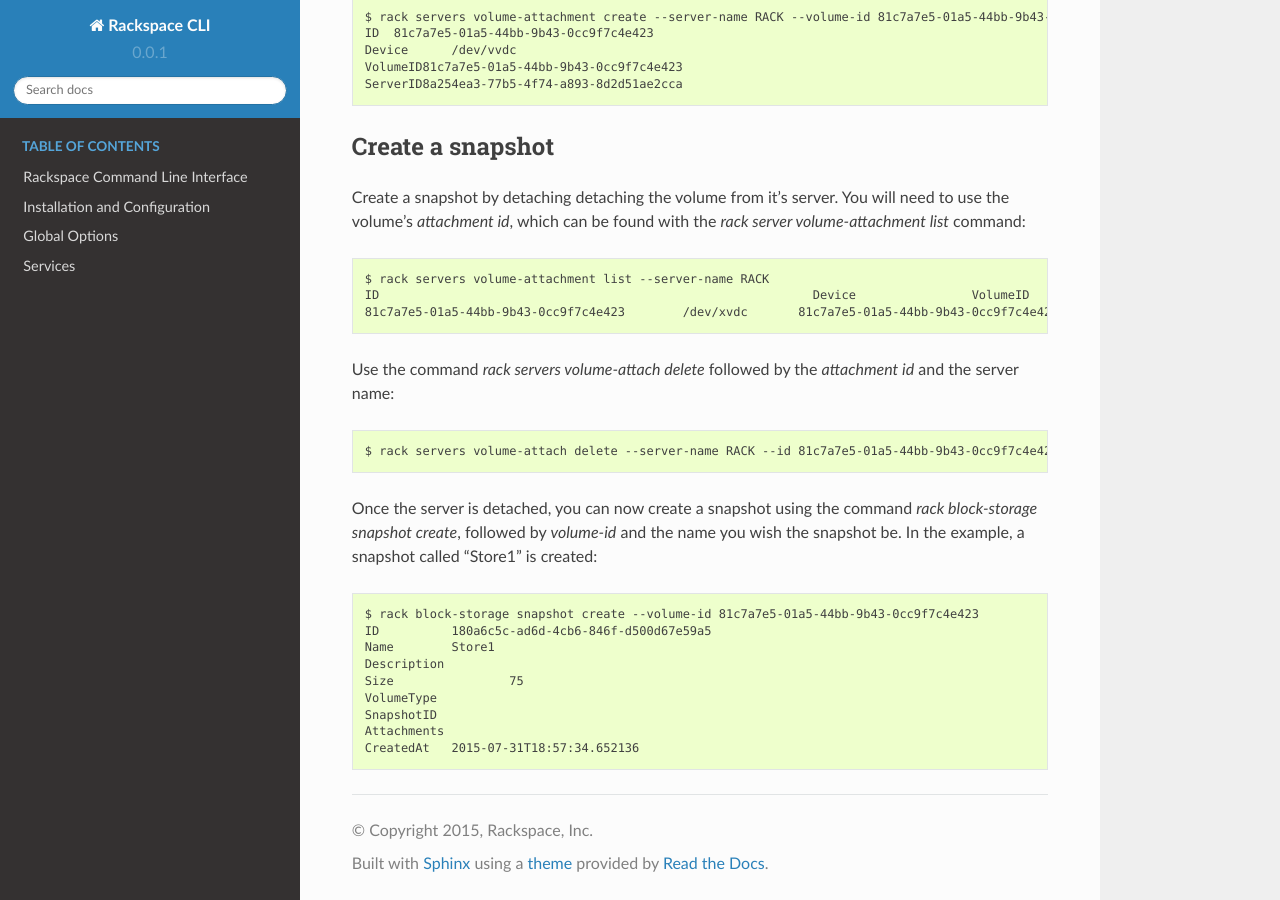
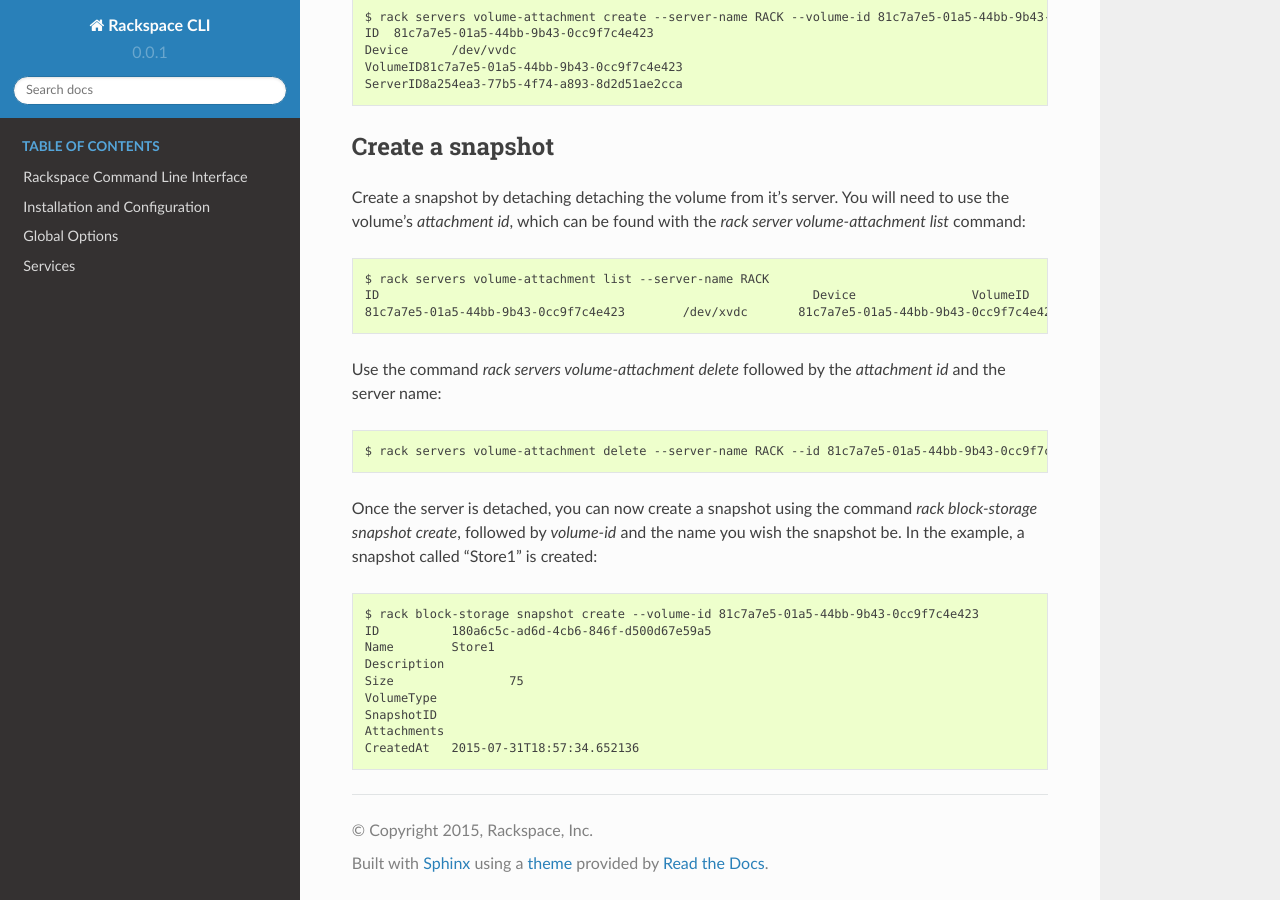
Before and after one commit to rackspace/rack, a Sphinx documentation site: the page built from docs/services/blockexamples.rst, in a window 1280 px wide and 900 px high, scrolled down 819 px. Built offline with Sphinx 7.4.7 and the Read the Docs theme 2.0.0, drawn with Linux system fonts in a browser that asks for light colours; pages that are not in the unit, such as notebooks, are missing from menus.

Commit message:
Fixed spelling error on CBS example page

```diff
--- a/docs/services/blockexamples.rst
+++ b/docs/services/blockexamples.rst
@@ -51,10 +51,10 @@
     ID					                          Device		VolumeID				                      ServerID
     81c7a7e5-01a5-44bb-9b43-0cc9f7c4e423	/dev/xvdc	81c7a7e5-01a5-44bb-9b43-0cc9f7c4e423	8a254ea3-77b5-4f74-a893-8d2d51ae2cca
 
-Use the command `rack servers volume-attach delete` followed by the `attachment id` and
+Use the command `rack servers volume-attachment delete` followed by the `attachment id` and
 the server name::
 
-    $ rack servers volume-attach delete --server-name RACK --id 81c7a7e5-01a5-44bb-9b43-0cc9f7c4e423
+    $ rack servers volume-attachment delete --server-name RACK --id 81c7a7e5-01a5-44bb-9b43-0cc9f7c4e423
 
 Once the server is detached, you can now create a snapshot using the command
 `rack block-storage snapshot create`, followed by `volume-id` and the name
```
